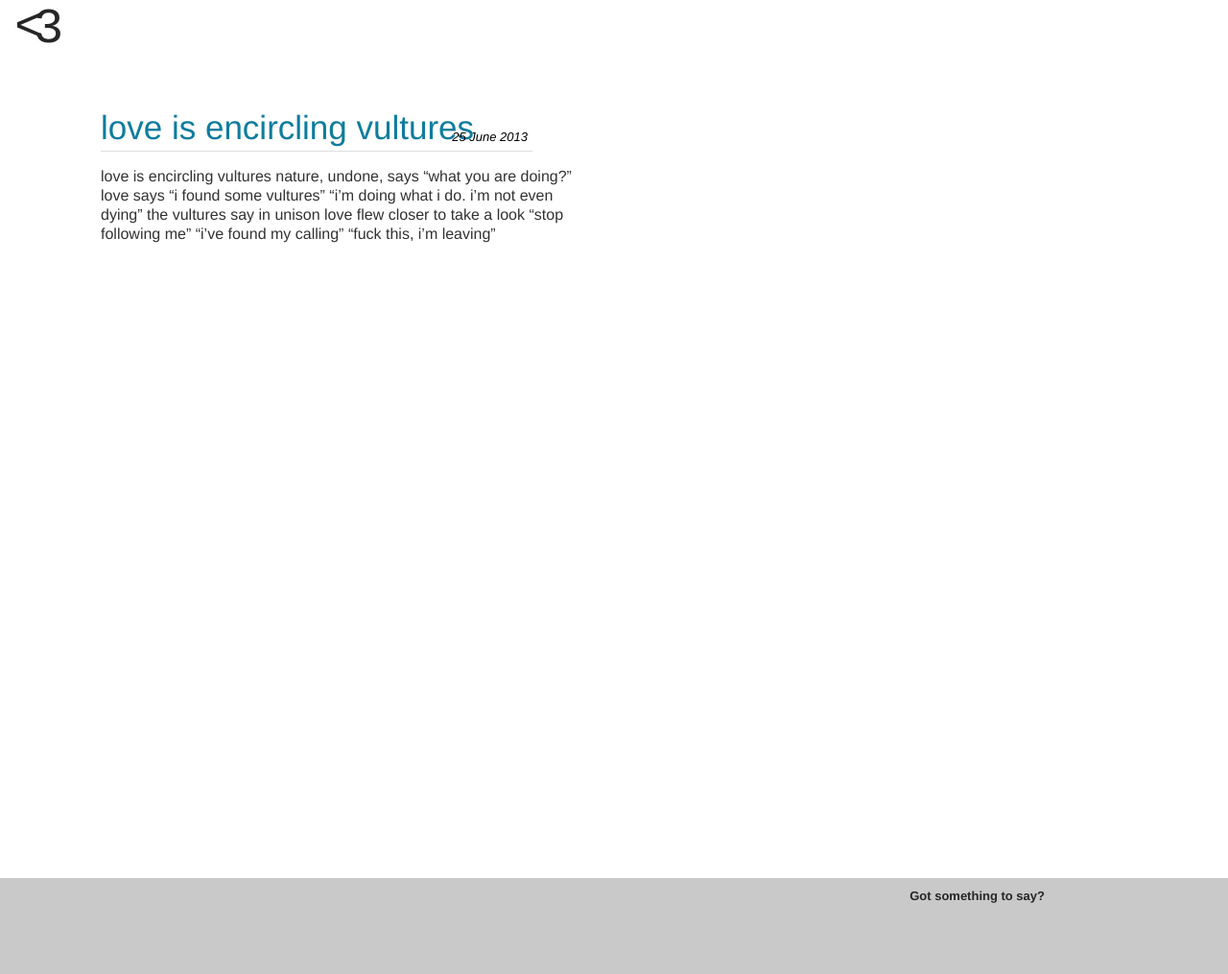
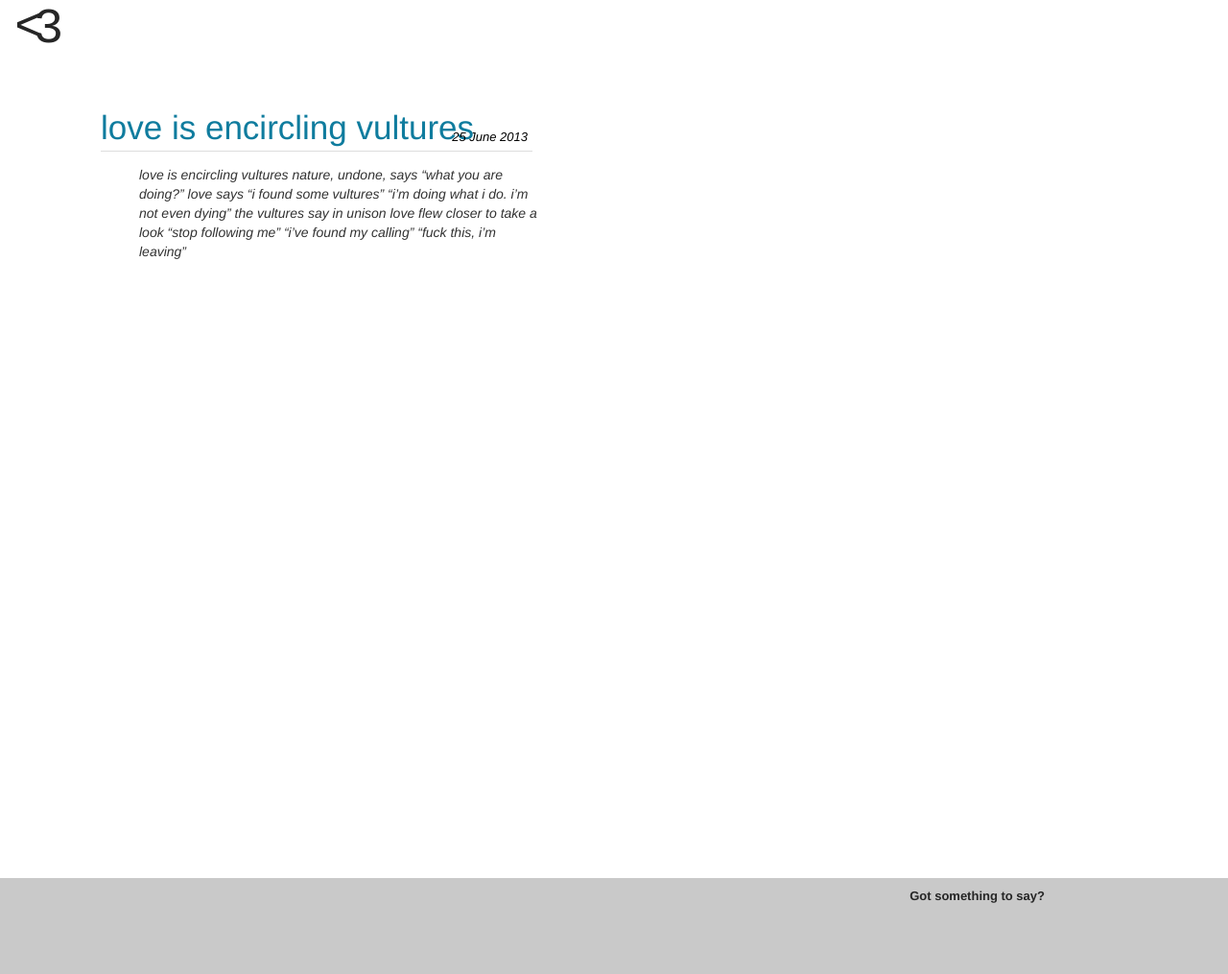
Before and after one commit to jeffrom/jeffrom.github.com, a Jekyll site: the page built from _posts/2013-06-25-love-encircling.markdown, in a window 1280 px wide. Shown: the whole page at 96% size. Built offline with Jekyll 4.4.1, drawn with Linux system fonts in a browser that asks for light colours; nearby versions of some CDN libraries; comment, search, counter and statistics services are not loaded.

Commit message:
make block

```diff
--- a/_posts/2013-06-25-love-encircling.markdown
+++ b/_posts/2013-06-25-love-encircling.markdown
@@ -4,14 +4,14 @@ title: love is encircling vultures
 
 ---
 
-love is encircling vultures
-nature, undone, says
-"what you are doing?"
-love says
-"i found some vultures"
-"i'm doing what i do. i'm not even dying"
-the vultures say in unison
-love flew closer to take a look
-"stop following me"
-"i've found my calling"
-"fuck this, i'm leaving"
+> love is encircling vultures
+> nature, undone, says
+> "what you are doing?"
+> love says
+> "i found some vultures"
+> "i'm doing what i do. i'm not even dying"
+> the vultures say in unison
+> love flew closer to take a look
+> "stop following me"
+> "i've found my calling"
+> "fuck this, i'm leaving"
```
